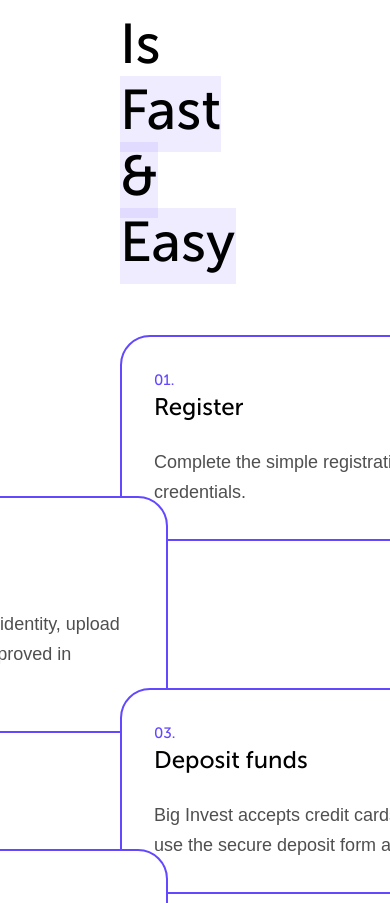
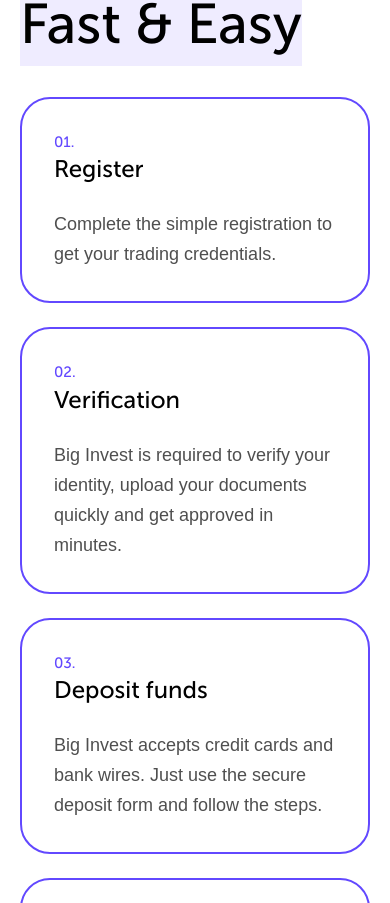
Before and after one commit to Violettalez/landing-vue-test, a Vue app: page / in a window 390 px wide. Shown: the part 1097-2000 px from the top of the page. Built offline with nearby package versions, Linux system fonts and the light colour scheme.

Commit message:
Refactor GettingStarted component for improved layout and responsiveness

```diff
--- a/src/components/GettingStarted.vue
+++ b/src/components/GettingStarted.vue
@@ -26,15 +26,17 @@ const intructions = [
 ]
 </script>
 <template>
-  <div class="pt-25 pl-[120px] pr-[222px]">
-    <h2 class="leading-[66px] font-museo font-medium text-[56px] w-[40%] mb-[113px]">
+  <div class="desktop:pt-25 tablet:pt-30 mobile:pt-20 desktop:pl-[120px] desktop:pr-[222px] tablet:px-10 mobile:px-5">
+    <h2
+      class="leading-[66px] font-museo font-medium text-[56px] desktop:w-[40%] tablet:w-[60%] desktop:mb-[113px] tablet:mb-[111px] mobile:mb-10"
+    >
       Getting Started Is <span class="bg-violet-bg/10 pb-2">Fast & Easy</span>
     </h2>
-    <div class="relative flex flex-col">
+    <div class="relative flex flex-col desktop:gap-0 tablet:gap-0 mobile:gap-6">
       <div
         v-for="instruction in intructions"
         :key="instruction.id"
-        :class="` z-2 w-[483px] border-2 p-8 rounded-[30px] bg-white border-violet-bg font-medium mb-2 text-[15px] ${instruction.id % 2 === 0 ? 'self-end' : 'self-start'} mt-[-53px]`"
+        :class="` z-2 desktop:w-[483px] tablet:w-[329px] mobile:w-full border-2 p-8 rounded-[30px] bg-white border-violet-bg font-medium text-[15px] ${instruction.id % 2 === 0 ? 'desktop:self-end tablet:self-end' : 'desktop:self-start tablet:self-start'} desktop:mt-[-53px] tablet:mt-[-55px] mobile:mt-0 relative `"
       >
         <p class="font-museo text-violet-bg">0{{ instruction.id }}.</p>
         <h2 class="font-museo text-2xl font-medium mb-6">{{ instruction.title }}</h2>
@@ -43,7 +45,7 @@ const intructions = [
         </p>
       </div>
       <div
-        class="absolute top-0 left-1/5 w-[60%] *:h-[200px] *:rounded-[30px] *:border-dotted *:border-violet-bg"
+        class="absolute top-10 left-1/5 w-[60%] desktop:*:h-[170px] tablet:*:h-50 *:rounded-[30px] *:border-dotted *:border-violet-bg desktop:block tablet:block mobile:hidden"
       >
         <div class="border-t-3 border-r-3"></div>
         <div class="border-t-3 border-l-3"></div>
```
